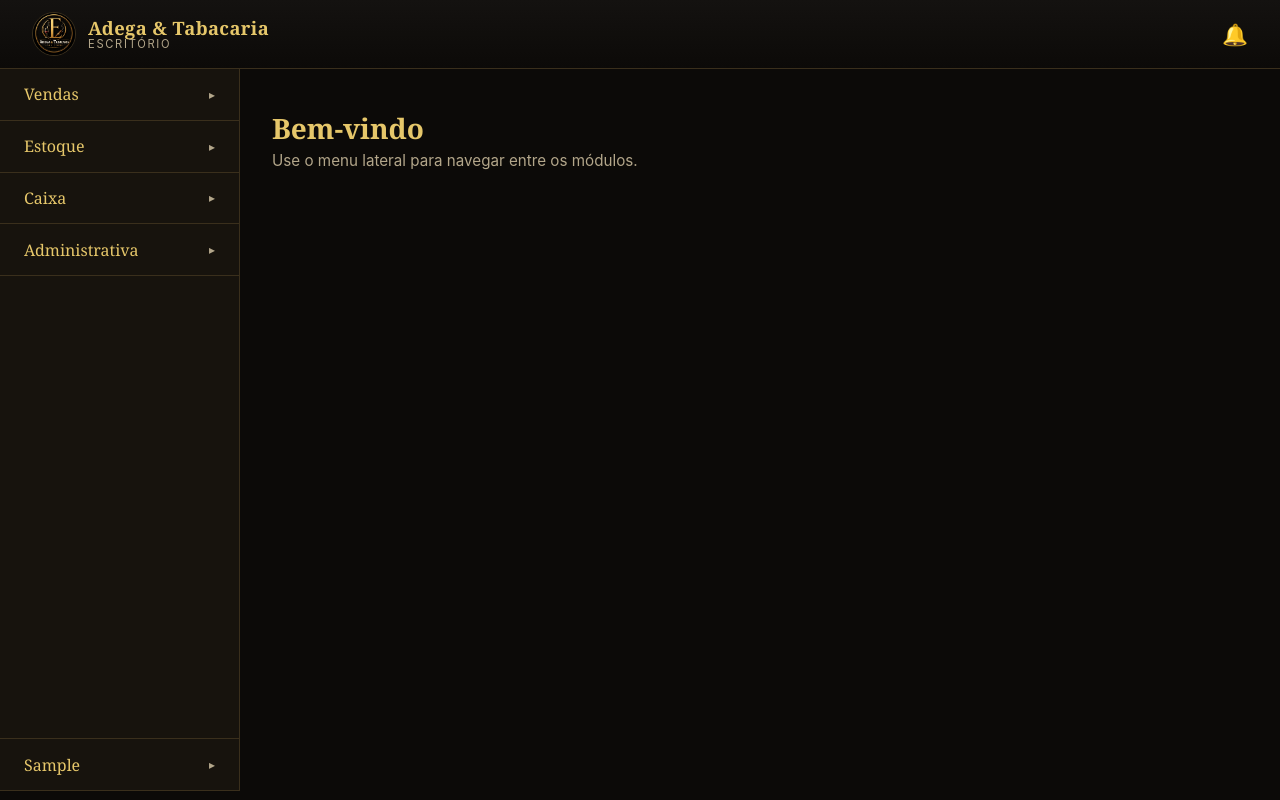
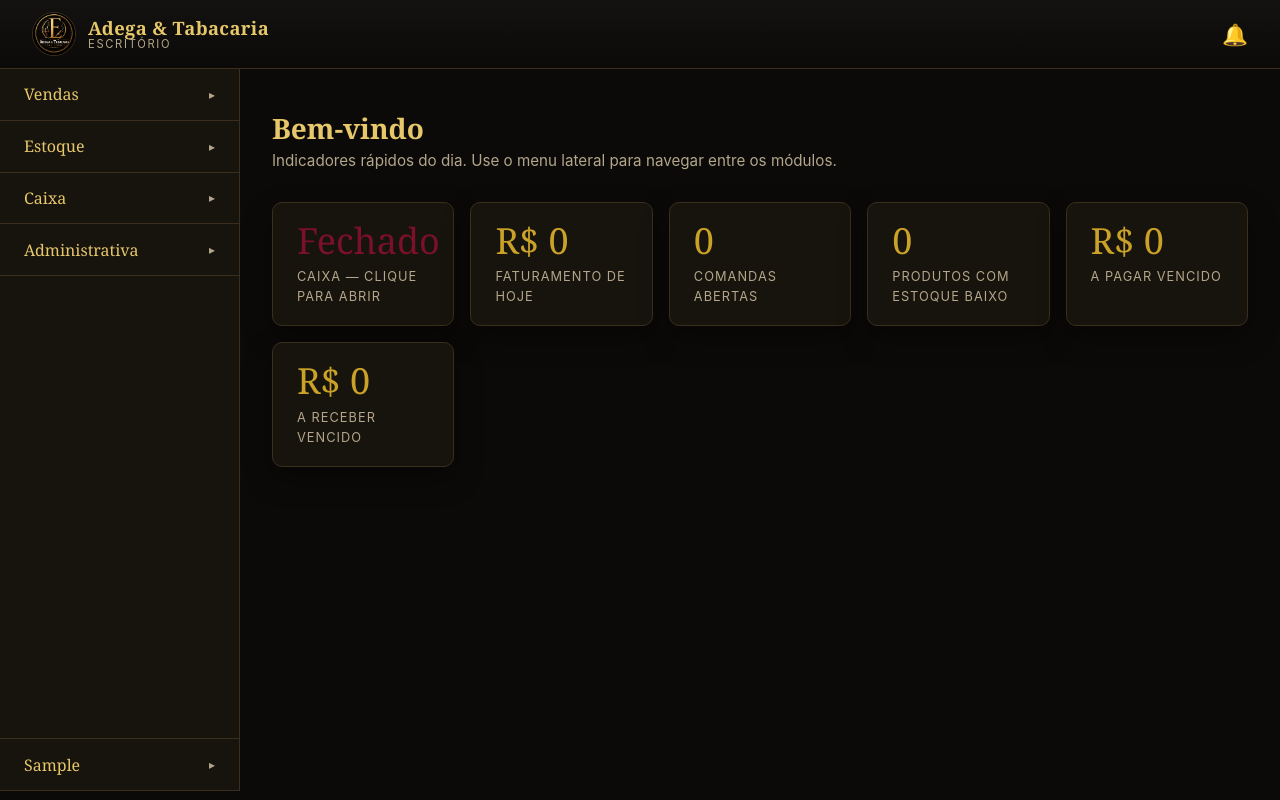
Before and after one commit to Arthur-Ferreira-Fernandes/Adega-Escritorio, a Django app: page / in a window 1280 px wide. Run offline with Django 5.2, Linux system fonts and the light colour scheme; the visitor is signed in with stand-in values (Sample User, id 1); data that the repository does not hold is empty.

Commit message:
Adiciona indicadores rápidos na tela inicial
A tela inicial tinha virado só uma mensagem de boas-vindas depois do
menu lateral substituir os cards de navegação. Agora mostra 6
indicadores clicáveis (cada um leva pra tela correspondente): status
do caixa, faturamento de hoje, comandas abertas, produtos com estoque
baixo, e contas a pagar/receber vencidas — os três últimos destacados
em vermelho quando exigem atenção.

A rota raiz "/" passa a exigir login (antes era pública, mas só
mostrava um "bem-vindo"; agora mostra dados reais do negócio).

Co-Authored-By: Claude Sonnet 5 <noreply@anthropic.com>

```diff
--- a/config/urls.py
+++ b/config/urls.py
@@ -1,14 +1,15 @@
 from django.contrib import admin
 from django.contrib.auth import views as auth_views
 from django.urls import include, path
-from django.views.generic import TemplateView
+
+from . import views
 
 admin.site.site_header = "Adega & Tabacaria Escritório"
 admin.site.site_title = "Adega & Tabacaria"
 admin.site.index_title = "Administração"
 
 urlpatterns = [
-    path("", TemplateView.as_view(template_name="inicio.html"), name="inicio"),
+    path("", views.inicio, name="inicio"),
     path("admin/", admin.site.urls),
     path("sair/", auth_views.LogoutView.as_view(next_page="/"), name="logout"),
     path("estoque/", include("apps.estoque.urls")),
--- /dev/null
+++ b/config/views.py
@@ -0,0 +1,43 @@
+from decimal import Decimal
+
+from django.contrib.auth.decorators import login_required
+from django.db.models import F, Sum
+from django.shortcuts import render
+from django.utils import timezone
+
+from apps.caixa.models import Caixa
+from apps.estoque.models import Produto
+from apps.financeiro.models import ContaPagar, ContaReceber
+from apps.vendas.models import Venda
+
+
+@login_required
+def inicio(request):
+    hoje = timezone.now().date()
+
+    faturamento_hoje = (
+        Venda.objects.filter(
+            status=Venda.Status.CONCLUIDA, finalizada_em__date=hoje
+        ).aggregate(t=Sum("total"))["t"]
+        or Decimal("0")
+    )
+    a_pagar_vencido = (
+        ContaPagar.objects.filter(pago=False, vencimento__lt=hoje).aggregate(t=Sum("valor"))["t"]
+        or Decimal("0")
+    )
+    a_receber_vencido = (
+        ContaReceber.objects.filter(recebido=False, vencimento__lt=hoje).aggregate(t=Sum("valor"))["t"]
+        or Decimal("0")
+    )
+
+    contexto = {
+        "caixa": Caixa.aberto_atual(),
+        "faturamento_hoje": faturamento_hoje,
+        "comandas_abertas": Venda.objects.filter(status=Venda.Status.ABERTA).count(),
+        "estoque_baixo": Produto.objects.filter(
+            ativo=True, quantidade_estoque__lte=F("estoque_minimo")
+        ).count(),
+        "a_pagar_vencido": a_pagar_vencido,
+        "a_receber_vencido": a_receber_vencido,
+    }
+    return render(request, "inicio.html", contexto)
--- a/static/css/site.css
+++ b/static/css/site.css
@@ -399,6 +399,17 @@ a {
     background: rgba(201, 162, 39, 0.12);
 }
 
+.stat--link {
+    display: block;
+    text-decoration: none;
+    color: inherit;
+    transition: border-color 0.15s ease;
+}
+
+.stat--link:hover {
+    border-color: var(--cor-dourado);
+}
+
 /* Mensagens (django.contrib.messages) */
 
 .mensagens {
--- a/templates/inicio.html
+++ b/templates/inicio.html
@@ -4,5 +4,32 @@
 
 {% block conteudo %}
 <h1 class="titulo-pagina">Bem-vindo</h1>
-<p class="subtitulo-pagina">Use o menu lateral para navegar entre os módulos.</p>
+<p class="subtitulo-pagina">Indicadores rápidos do dia. Use o menu lateral para navegar entre os módulos.</p>
+
+<div class="grade-stats">
+    <a href="{% url 'caixa:painel' %}" class="stat stat--link">
+        <span class="stat__valor" style="{% if not caixa %}color: var(--cor-vinho);{% endif %}">{% if caixa %}Aberto{% else %}Fechado{% endif %}</span>
+        <span class="stat__rotulo">{% if caixa %}Caixa desde {{ caixa.aberto_em|date:"d/m H:i" }}{% else %}Caixa — clique para abrir{% endif %}</span>
+    </a>
+    <a href="{% url 'relatorios:dashboard' %}" class="stat stat--link">
+        <span class="stat__valor">R$ {{ faturamento_hoje }}</span>
+        <span class="stat__rotulo">Faturamento de hoje</span>
+    </a>
+    <a href="{% url 'vendas:inicio' %}" class="stat stat--link">
+        <span class="stat__valor">{{ comandas_abertas }}</span>
+        <span class="stat__rotulo">Comandas abertas</span>
+    </a>
+    <a href="{% url 'estoque:produtos' %}" class="stat stat--link">
+        <span class="stat__valor" style="{% if estoque_baixo > 0 %}color: var(--cor-vinho);{% endif %}">{{ estoque_baixo }}</span>
+        <span class="stat__rotulo">Produtos com estoque baixo</span>
+    </a>
+    <a href="{% url 'financeiro:contas_pagar' %}" class="stat stat--link">
+        <span class="stat__valor" style="{% if a_pagar_vencido > 0 %}color: var(--cor-vinho);{% endif %}">R$ {{ a_pagar_vencido }}</span>
+        <span class="stat__rotulo">A pagar vencido</span>
+    </a>
+    <a href="{% url 'financeiro:contas_receber' %}" class="stat stat--link">
+        <span class="stat__valor" style="{% if a_receber_vencido > 0 %}color: var(--cor-vinho);{% endif %}">R$ {{ a_receber_vencido }}</span>
+        <span class="stat__rotulo">A receber vencido</span>
+    </a>
+</div>
 {% endblock %}
```
